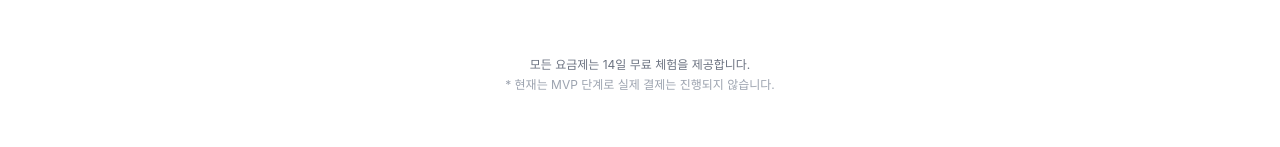
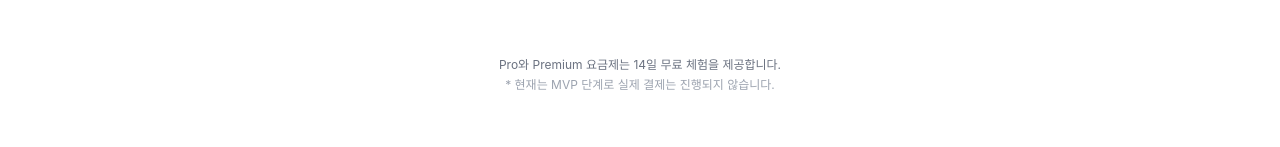
Before and after one commit to Christina0922/AutoAppArch, a Next.js app: page /pricing in a window 1280 px wide. Shown: the part 756-903 px from the top of the page. Built offline with nearby package versions, Linux system fonts and the light colour scheme.

Commit message:
Fix disclaimer: Only Pro and Premium have free trial

```diff
--- a/app/(site)/pricing/page.tsx
+++ b/app/(site)/pricing/page.tsx
@@ -137,7 +137,7 @@ export default function PricingPage() {
 
       <div className="mt-6 text-center">
         <p className="text-xs text-gray-500 mb-1">
-          모든 요금제는 14일 무료 체험을 제공합니다.
+          Pro와 Premium 요금제는 14일 무료 체험을 제공합니다.
         </p>
         <p className="text-xs text-gray-400">
           * 현재는 MVP 단계로 실제 결제는 진행되지 않습니다.
```
